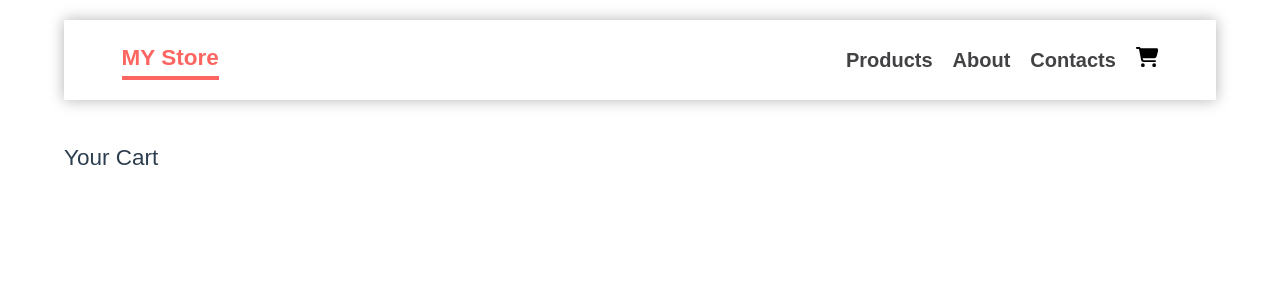
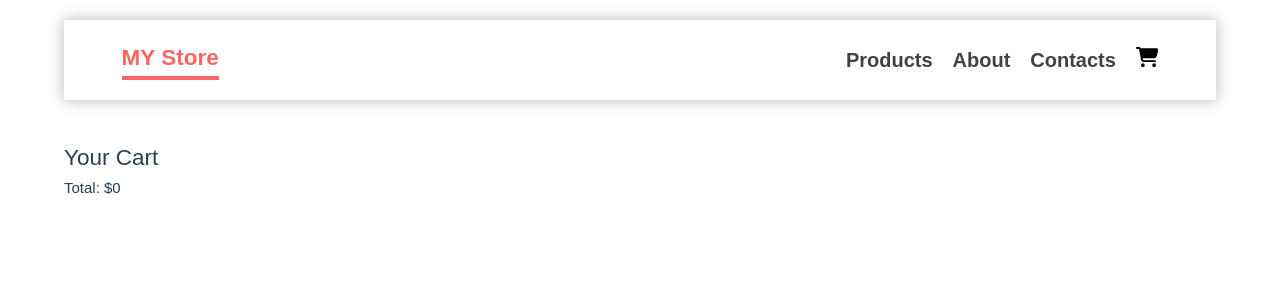
Before and after one commit to gabrielmussafiri/EcomerceApp, a Vue app: page /cart in a window 1280 px wide. Shown: the top 300 px of the page. Built offline with nearby package versions, Linux system fonts and the light colour scheme.

Commit message:
calculate the total of prices

```diff
--- a/src/views/CartPage.vue
+++ b/src/views/CartPage.vue
@@ -4,6 +4,11 @@ import { computed } from 'vue';
 
 const store = useStore();
 const cartItems = computed(() => store.getters.cartItems);
+// Calculate the total price
+const total = computed(() => {
+  return cartItems.value.reduce((total, product) => total + product.price, 0);
+});
+
 </script>
 
 <template>
@@ -11,8 +16,17 @@ const cartItems = computed(() => store.getters.cartItems);
       <div class="cart">
         <h2>Your Cart</h2>
         <ul>
-          <li v-for="(cartProduct, index) in cartItems" :key="index">{{ cartProduct.title }}</li>
+          <li v-for="(cartProduct, index) in cartItems" :key="index">
+            <div class="card">
+              <div class="img"><img :src="cartProduct.image" alt=""></div>
+              <div class="title">{{ cartProduct.title }}</div>
+              <div class="price">${{ cartProduct.price }}</div>
+            </div>
+          </li>
         </ul>
+        <div class="total">Total: ${{ total }}</div>
       </div>
     </main>
   </template>
+  <style scoped>
+</style>
```
